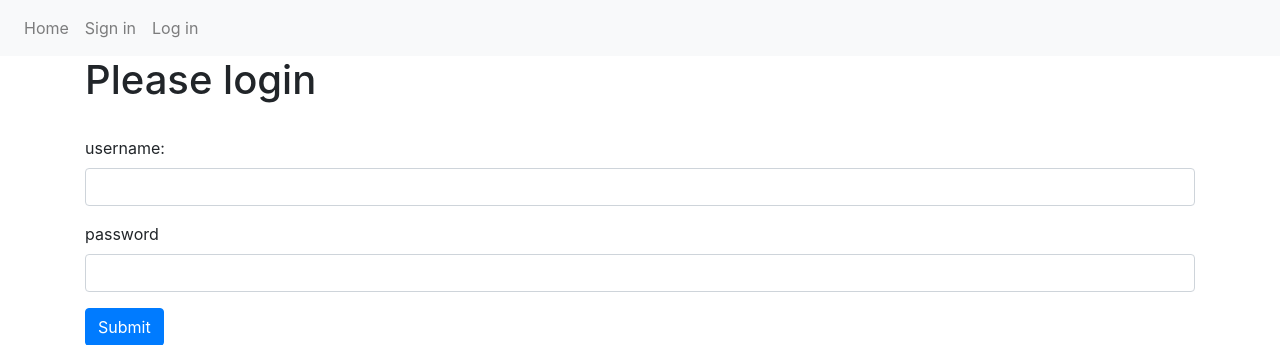
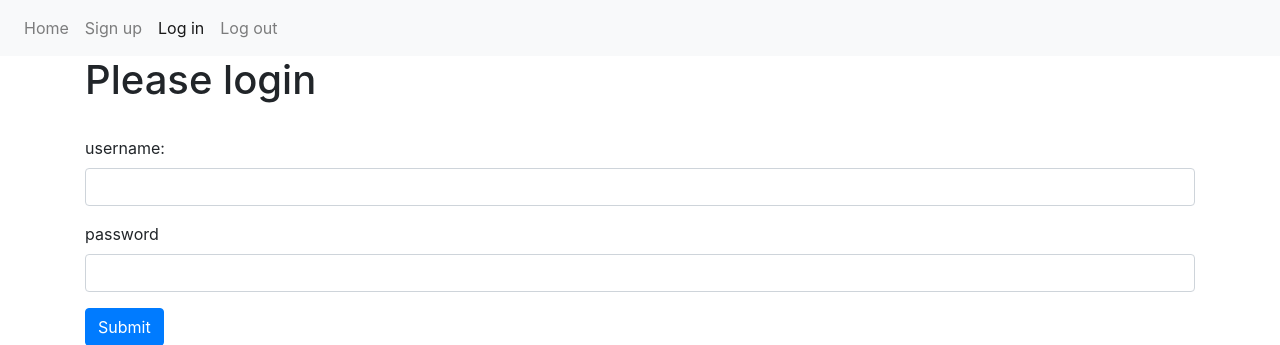
Before and after one commit to iamstanisla/calculator_cash, a Flask app: page /users/login in a window 1280 px wide. Shown: the top 345 px of the page. Run offline with Flask 2, Linux system fonts and the light colour scheme; parts of the project's set-up code (start-up, migrations or seed data) failed here and were passed over; some libraries are stand-ins or nearby versions.

Commit message:
add a button of logout

```diff
--- a/app/templates/base.html
+++ b/app/templates/base.html
@@ -34,8 +34,9 @@
     <div class=" collapse navbar-collapse text-right " id="navbarSupportedContent">
     	<ul class="navbar-nav mr-auto text-right">
         {{ render_nav_item('homepage', 'Home') }}
-        {{ render_nav_item('register', 'Sign in') }}
-        {{ render_nav_item('logining', 'Log in') }}
+        {{ render_nav_item('users.register', 'Sign up') }}
+        {{ render_nav_item('users.login', 'Log in') }}
+        {{ render_nav_item('users.logout', 'Log out') }}
     	</ul>
     </div>
 </nav>
```
